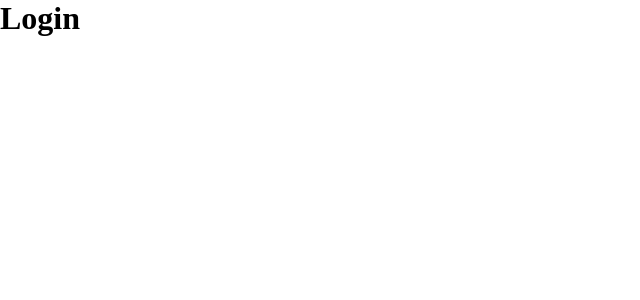
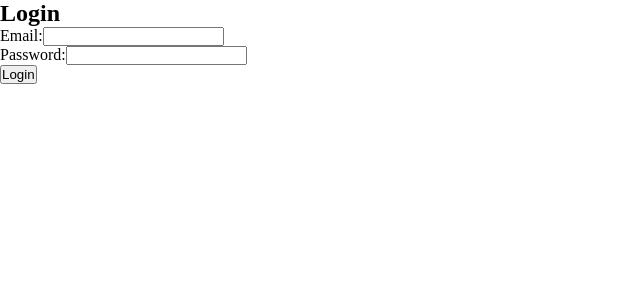
Before and after one commit to obayalhusein/edm-task, a React (Vite) app: page /login in a window 1280 px wide. Shown: the top 300 px of the page, without its empty margins (0-640 px from the left). Built offline with nearby package versions, Linux system fonts and the light colour scheme.

Commit message:
add login page with dispatch action

```diff
--- a/src/pages/Login/index.tsx
+++ b/src/pages/Login/index.tsx
@@ -1,9 +1,73 @@
-const LoginPage = () => {
+import React, { useState, FormEvent } from 'react';
+import { useDispatch } from 'react-redux';
+import { loginAction } from '../../redux/auth/actions';
+
+interface LoginFormState {
+  email: string;
+  password: string;
+  error: string;
+}
+
+const LoginPage: React.FC = () => {
+    const dispatch = useDispatch();
+
+    const [formData, setFormData] = useState<LoginFormState>({
+        email: '',
+        password: '',
+        error: '',
+    });
+
+    const handleInputChange = (e: React.ChangeEvent<HTMLInputElement>): void => {
+        const { name, value } = e.target;
+        setFormData((prevData) => ({ ...prevData, [name]: value }));
+    };
+
+    const handleSubmit = (e: FormEvent) => {
+        e.preventDefault();
+
+        // Simple validation
+        if (!formData.email || !formData.password) {
+        setFormData({ ...formData, error: 'Please fill in all fields' });
+        return;
+        }
+
+        // Dispatch login action
+        dispatch(loginAction({
+            email: formData.email,
+            password: formData.password
+        }));
+
+        // Reset form
+        setFormData({ email: '', password: '', error: '' });
+    };
+
     return (
-        <div>
-            <h1>Login</h1>
+        <div className="login-container">
+        <h2>Login</h2>
+        {formData.error && <p className="error">{formData.error}</p>}
+        <form onSubmit={handleSubmit}>
+            <div>
+            <label>Email:</label>
+            <input
+                type="email"
+                name="email"
+                value={formData.email}
+                onChange={handleInputChange}
+            />
+            </div>
+            <div>
+            <label>Password:</label>
+            <input
+                type="password"
+                name="password"
+                value={formData.password}
+                onChange={handleInputChange}
+            />
+            </div>
+            <button type="submit">Login</button>
+        </form>
         </div>
     );
-}
+};
 
 export default LoginPage;
--- a/src/redux/auth/actions.ts
+++ b/src/redux/auth/actions.ts
@@ -1,15 +1,20 @@
 import * as AUTH_CONSTANSTS from "./constants";
 import { apiService } from "../../services/api";
-import { Dispatch } from "redux";
+import { AnyAction, Dispatch } from "redux";
 
-export const login = ({email, password}) => async (dispatch:Dispatch) => {
+interface LoginActionPayload {
+  email: string;
+  password: string;
+}
+
+export const loginAction = (payload: LoginActionPayload) => async (dispatch: Dispatch<AnyAction>) => {
 
   dispatch({
     type: AUTH_CONSTANSTS.LOGIN_REQUEST,
   })
 
   try {
-   const res =  await apiService.post('/login', {email, password})
+   const res =  await apiService.post('/login', payload)
     localStorage.setItem('token', res.data.token)
     dispatch({
       type: AUTH_CONSTANSTS.LOGIN_SUCCESS,
@@ -27,6 +32,6 @@ export const login = ({email, password}) => async (dispatch:Dispatch) => {
 
 }
 
-export const Logout = () => async (dispatch: Dispatch) => {
+export const LogoutAction = () => async (dispatch: Dispatch<AnyAction>) => {
   return;
 };
```
